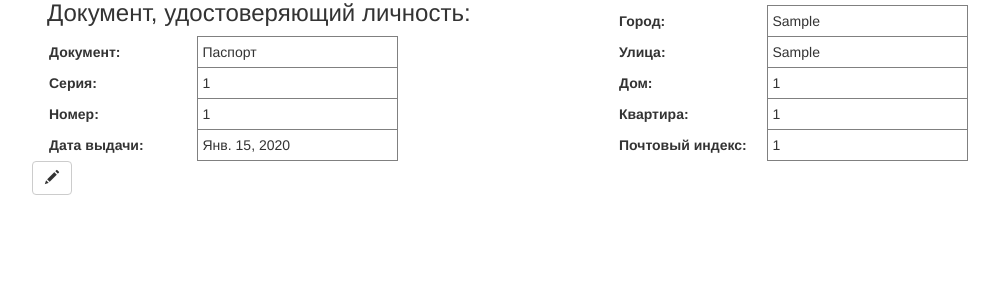
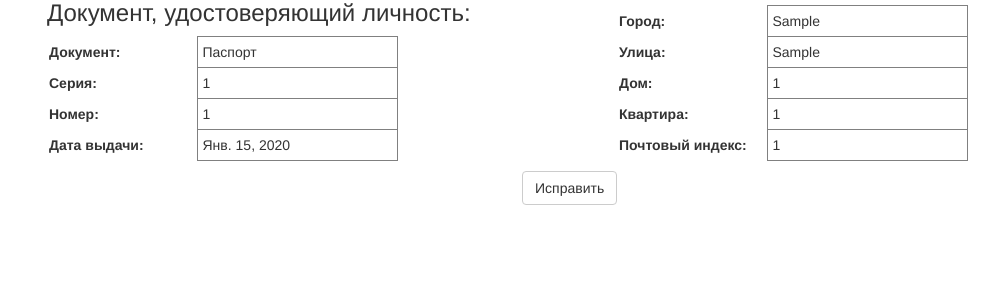
Before and after one commit to lancelote/idc_test, a Django app: page /patient/1/ in a window 1280 px wide. Shown: the part 333-634 px from the top of the page, without its empty margins (38-1037 px from the left). Run offline with Django 3.2, Linux system fonts and the light colour scheme; tables that the repository leaves empty hold one stand-in row (values such as "Sample post"); some libraries are stand-ins or nearby versions.

Commit message:
edit button

```diff
--- a/med_app/templates/med_app/patient_detail.html
+++ b/med_app/templates/med_app/patient_detail.html
@@ -106,5 +106,9 @@
             </table>
         </div>
     </div>
-    <a class="btn btn-default" href="{% url 'patient_edit' pk=patient.pk %}"><span class="glyphicon glyphicon-pencil"></span></a>
+    <div class="col-md-2 col-md-offset-5">
+        <div class="button">
+            <a class="btn btn-default" href="{% url 'patient_edit' pk=patient.pk %}">Исправить</a>
+        </div>
+    </div>
 {% endblock %}
```
